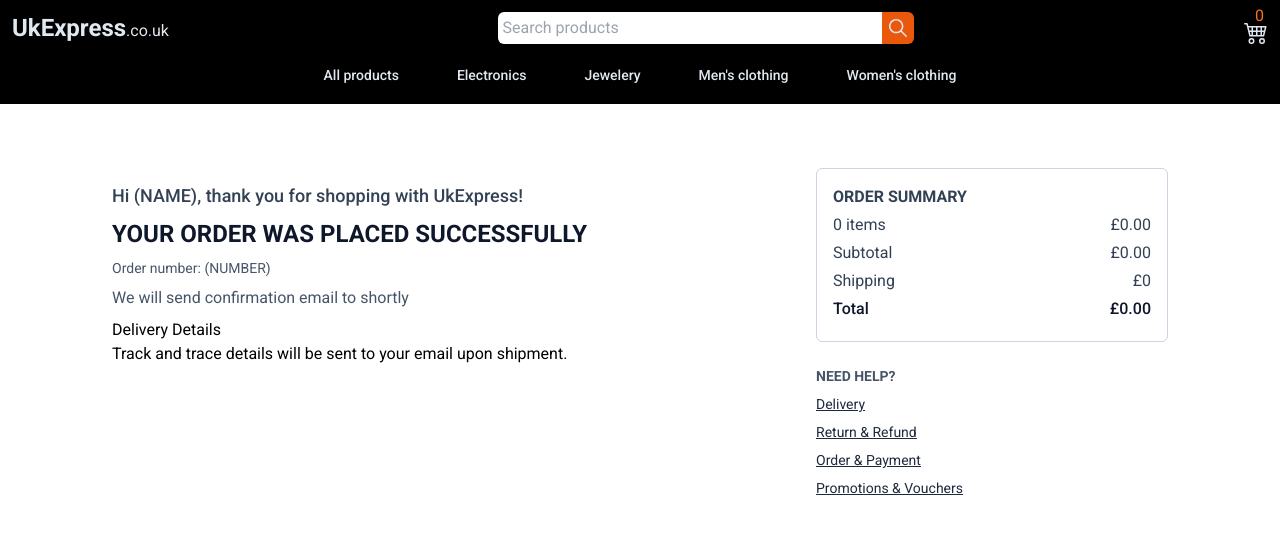
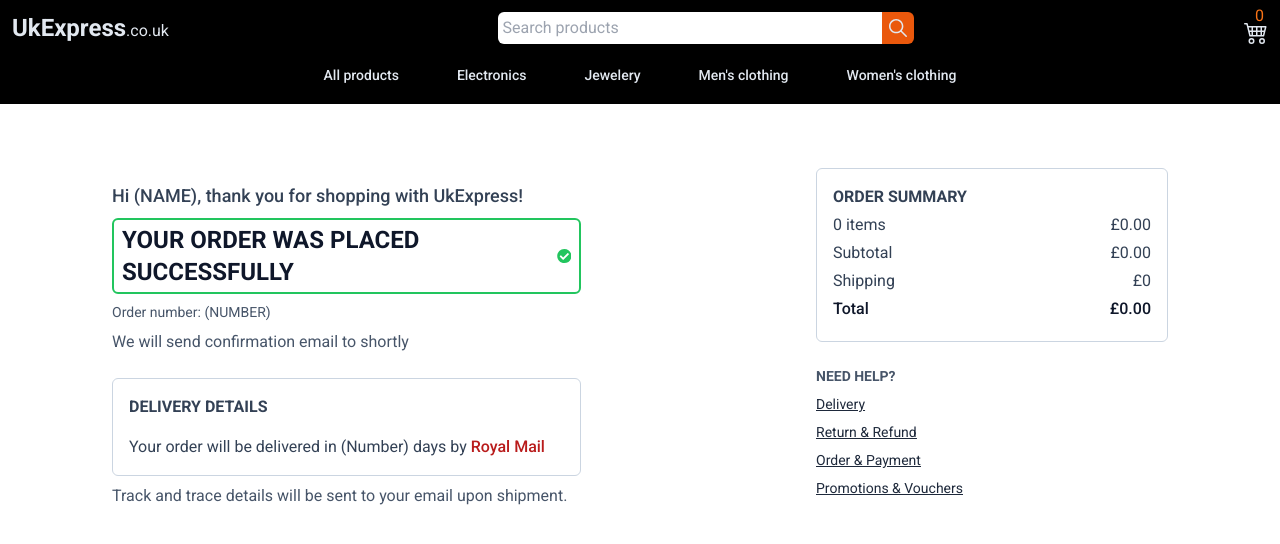
Before and after one commit to NDraganov/uk-express, a React (Vite) app: page /order-confirmation in a window 1280 px wide. Shown: the top 544 px of the page. Built offline with nearby package versions, Linux system fonts and the light colour scheme.

Commit message:
Create the delivery details for order confirmation page

```diff
--- a/src/features/confirmation/DeliveryDetails.tsx
+++ b/src/features/confirmation/DeliveryDetails.tsx
@@ -1,8 +1,30 @@
+import { useAppSelector } from "../../store/hooks";
+
 export default function DeliveryDetails() {
+  const cartItems = useAppSelector((state) => state.cart.items);
+
   return (
-    <section>
-      Delivery Details
-      <p>Track and trace details will be sent to your email upon shipment.</p>
+    <section className="my-6">
+      <div className="w-2/3 border border-slate-300 p-4 text-slate-700 rounded-md">
+        <h3 className="font-semibold">DELIVERY DETAILS</h3>
+        <ul className="grid md:grid-cols-5 my-2 gap-2">
+          {cartItems.map((item) => (
+            <li
+              className="border border-slate-300 rounded-md flex items-center justify-center py-1"
+              key={item.id}
+            >
+              <img className="w-14" src={item.image} alt={item.title} />
+            </li>
+          ))}
+        </ul>
+        <p>
+          Your order will be delivered in (Number) days by{" "}
+          <span className="text-red-700 font-medium">Royal Mail</span>
+        </p>
+      </div>
+      <p className="mt-2 text-slate-600">
+        Track and trace details will be sent to your email upon shipment.
+      </p>
     </section>
   );
 }
--- a/src/pages/OrderConfirmationPage.tsx
+++ b/src/pages/OrderConfirmationPage.tsx
@@ -1,6 +1,8 @@
+import { IconContext } from "react-icons";
 import DeliveryDetails from "../features/confirmation/DeliveryDetails";
 import NeedHelp from "../features/confirmation/NeedHelp";
 import OrderSummary from "../features/confirmation/OrderSummary";
+import { FaCheckCircle } from "react-icons/fa";
 
 export default function OrderConfirmationPage() {
   return (
@@ -10,9 +12,14 @@ export default function OrderConfirmationPage() {
           <h2 className="text-lg text-slate-700 font-medium">
             Hi (NAME), thank you for shopping with UkExpress!
           </h2>
-          <h1 className="text-2xl font-semibold text-slate-900 my-2">
-            YOUR ORDER WAS PLACED SUCCESSFULLY
-          </h1>
+          <div className="border-2 border-green-500 rounded-md py-1 px-2 w-2/3 my-2 flex items-center justify-between">
+            <h1 className="text-2xl font-semibold text-slate-900">
+              YOUR ORDER WAS PLACED SUCCESSFULLY
+            </h1>
+            <IconContext.Provider value={{ className: "fill-green-500" }}>
+              <FaCheckCircle />
+            </IconContext.Provider>
+          </div>
           <p className="text-sm text-slate-600">Order number: (NUMBER)</p>
           <p className="text-base text-slate-600 my-2">
             We will send confirmation email to shortly
```
